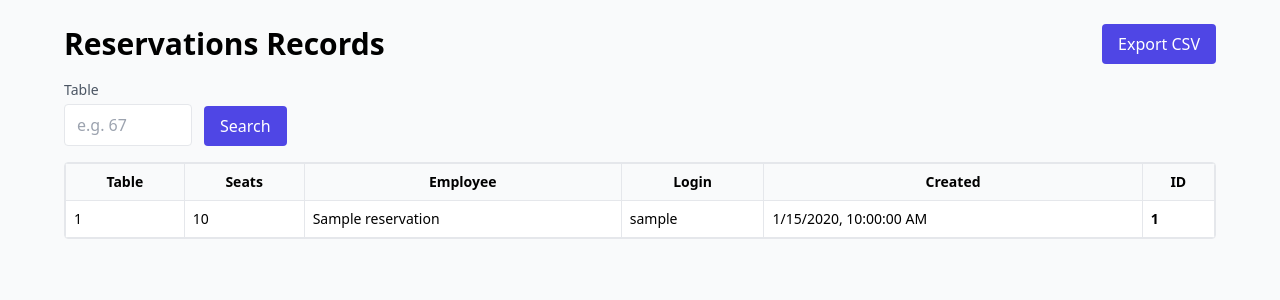
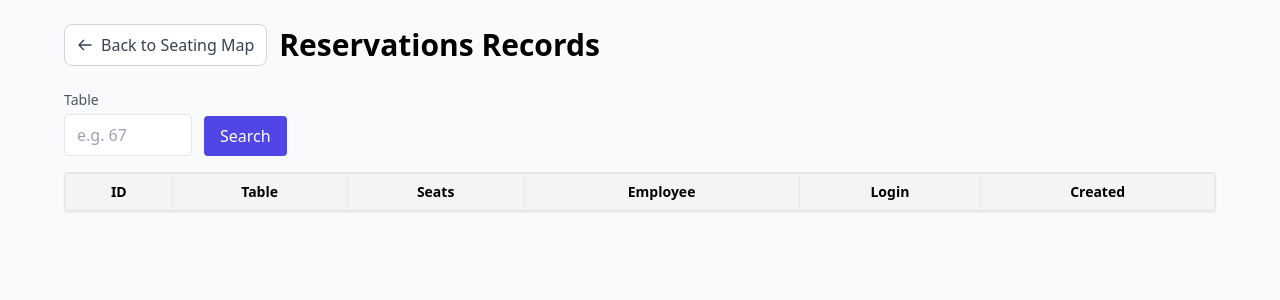
Before and after one commit to hujvicky/reservation_system_final, a Flask app: page /reports in a window 1280 px wide. Shown: the top 300 px of the page. Run offline with Flask 3, Linux system fonts and the light colour scheme; tables that the repository leaves empty hold one stand-in row (values such as "Sample post"); lists and menus that the app fills with data are empty; some libraries are stand-ins or nearby versions.

Commit message:
Update reports.html

```diff
--- a/templates/reports.html
+++ b/templates/reports.html
@@ -8,29 +8,42 @@
 </head>
 <body class="p-6 bg-gray-50">
   <div class="max-w-6xl mx-auto">
-    <div class="flex items-center justify-between mb-4">
-      <h1 class="text-3xl font-bold">Reservations Records</h1>
-      <a href="/api/reservations.csv" class="px-4 py-2 rounded bg-indigo-600 text-white hover:bg-indigo-700">Export CSV</a>
+    <!-- ✅ 頂部區塊：返回按鈕 + 標題 -->
+    <div class="flex items-center justify-between mb-6">
+      <div class="flex items-center gap-3">
+        <a href="/"
+           class="inline-flex items-center gap-2 px-3 py-2 rounded-lg bg-white border border-gray-300 text-gray-700 hover:bg-gray-100 transition">
+          <!-- 左箭頭 -->
+          <svg xmlns="http://www.w3.org/2000/svg" class="w-4 h-4" fill="none" viewBox="0 0 24 24" stroke="currentColor">
+            <path stroke-linecap="round" stroke-linejoin="round" stroke-width="2" d="M10 19l-7-7m0 0l7-7m-7 7h18"/>
+          </svg>
+          Back to Seating Map
+        </a>
+        <h1 class="text-3xl font-bold">Reservations Records</h1>
+      </div>
     </div>
 
+    <!-- 搜尋過濾區 -->
     <form id="filter" class="flex flex-wrap items-end gap-3 mb-4">
       <div>
         <label class="block text-sm text-gray-600 mb-1">Table</label>
         <input id="f-table" type="number" min="1" class="border rounded px-3 py-2 w-32" placeholder="e.g. 67">
       </div>
-      <button type="submit" class="bg-indigo-600 text-white px-4 py-2 rounded">Search</button>
+      <button type="submit" class="bg-indigo-600 text-white px-4 py-2 rounded hover:bg-indigo-700">Search</button>
     </form>
 
-    <div class="overflow-x-auto bg-white border border-gray-200 rounded">
+    <!-- 表格 -->
+    <div class="overflow-x-auto bg-white border border-gray-200 rounded shadow-sm">
       <table class="w-full text-sm">
-        <thead class="bg-gray-50">
+        <thead class="bg-gray-100">
           <tr>
-            <th class="p-2 border">Table</th>
-            <th class="p-2 border">Seats</th>
-            <th class="p-2 border">Employee</th>
-            <th class="p-2 border">Login</th>
-            <th class="p-2 border">Created</th>
-            <th class="p-2 border">ID</th>
+            <!-- ✅ ID 移到最前面 -->
+            <th class="p-2 border font-semibold">ID</th>
+            <th class="p-2 border font-semibold">Table</th>
+            <th class="p-2 border font-semibold">Seats</th>
+            <th class="p-2 border font-semibold">Employee</th>
+            <th class="p-2 border font-semibold">Login</th>
+            <th class="p-2 border font-semibold">Created</th>
           </tr>
         </thead>
         <tbody id="rows"></tbody>
@@ -43,21 +56,15 @@
       const table = document.getElementById('f-table').value;
       const qs = new URLSearchParams();
       if(table) qs.set('table_id', table);
-      const r = await fetch('/api/reservations?'+qs.toString());
+      const r = await fetch('/api/reservations?' + qs.toString());
       const { data } = await r.json();
+
+      // ✅ ID 改成顯示 reservation 的真實 UUID（前 8 碼）
       document.getElementById('rows').innerHTML = data.map((d, idx) => `
-        <tr>
-          <td class="p-2 border">${d.table_id}</td>
+        <tr class="hover:bg-gray-50">
+          <td class="p-2 border font-mono text-xs text-gray-700">${d.id.slice(0,8)}</td>
+          <td class="p-2 border text-gray-800">Table ${d.table_id}</td>
           <td class="p-2 border">${d.seats_taken}</td>
           <td class="p-2 border">${d.employee_name}</td>
           <td class="p-2 border">${d.login_id}</td>
-          <td class="p-2 border">${new Date(d.created_at).toLocaleString()}</td>
-          <td class="p-2 border font-semibold">${idx + 1}</td>
-        </tr>
-      `).join('');
-    }
-    document.getElementById('filter').addEventListener('submit', e => { e.preventDefault(); load();});
-    load();
-  </script>
-</body>
-</html>
+          <td class="p-2 border text-gray-600">${new Date(d.created_at).toLocaleS_
```
